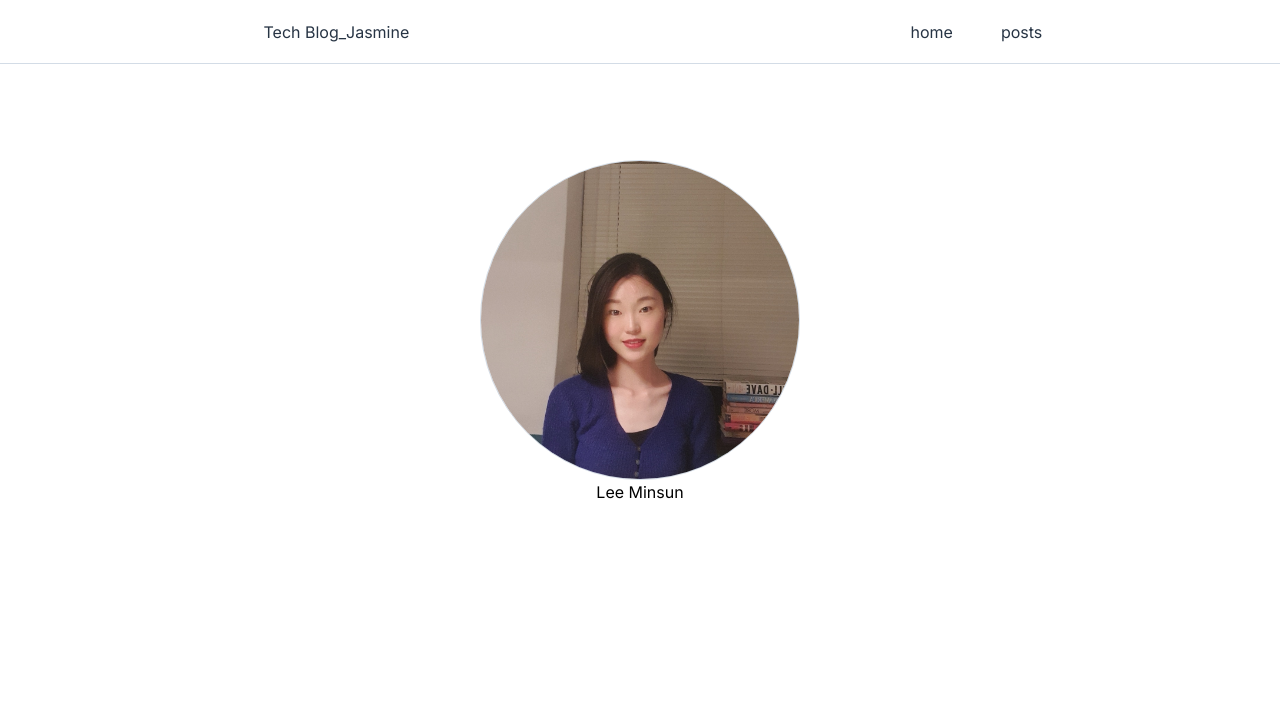
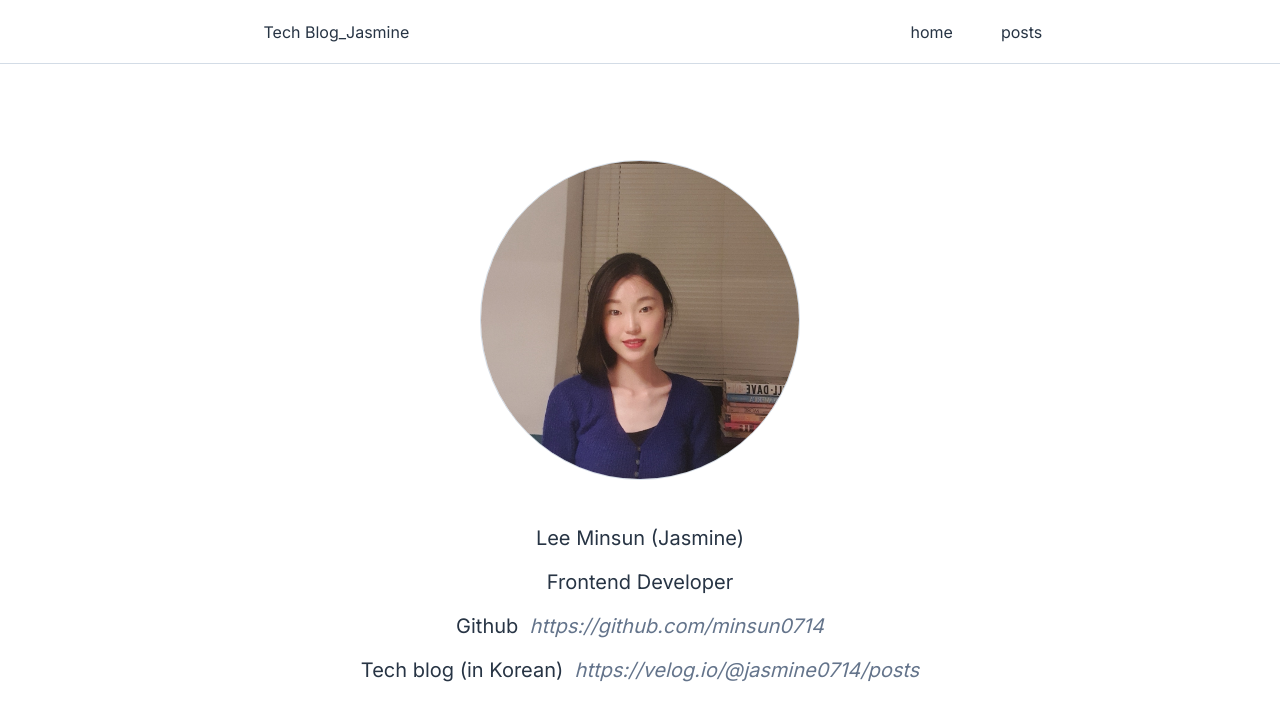
Before and after one commit to minsun0714/techblog_eng_ver, a Next.js app: page / in a window 1280 px wide. Shown: the top 720 px of the page. Built offline with nearby package versions, Linux system fonts and the light colour scheme.

Commit message:
✨ profile 정보를 나타내는 컴포넌트 추가

```diff
--- a/src/app/page.tsx
+++ b/src/app/page.tsx
@@ -1,5 +1,6 @@
 import Image from 'next/image';
-import profileImage from '../../public/profile.jpeg';
+import MyInfo from '@/components/MyInfo';
+import ProfileImage from '../../public/profile.jpeg';
 
 export default async function Home() {
 	return (
@@ -8,15 +9,13 @@ export default async function Home() {
 				<div>
 					<Image
 						alt="profile image"
-						src={profileImage}
+						src={ProfileImage}
 						width={400}
 						height={400}
 						className="border border-gray-light rounded-full object-cover h-80 w-80 "
 					/>
 				</div>
-				<div>
-					<h1>Lee Minsun</h1>
-				</div>
+				<MyInfo />
 			</section>
 		</main>
 	);
--- /dev/null
+++ b/src/components/MyInfo.tsx
@@ -0,0 +1,32 @@
+import Link from 'next/link';
+import React from 'react';
+import { SocialLink } from '@/util/enum';
+
+const MyInfo = () => {
+	return (
+		<div>
+			<ul className="flex flex-col justify-center items-center text-xl text-gray mt-11 gap-y-4">
+				<li>
+					<label>Lee Minsun (Jasmine)</label>
+				</li>
+				<li>
+					<label>Frontend Developer</label>
+				</li>
+				<li>
+					<label>Github</label>
+					<Link href={SocialLink.Github} className="text-gray-mid-light">
+						&nbsp;&nbsp;<em>{SocialLink.Github}</em>
+					</Link>
+				</li>
+				<li>
+					<label>Tech blog (in Korean)</label>
+					<Link href={SocialLink.Velog} className="text-gray-mid-light">
+						&nbsp;&nbsp;<em>{SocialLink.Velog}</em>
+					</Link>
+				</li>
+			</ul>
+		</div>
+	);
+};
+
+export default MyInfo;
```
